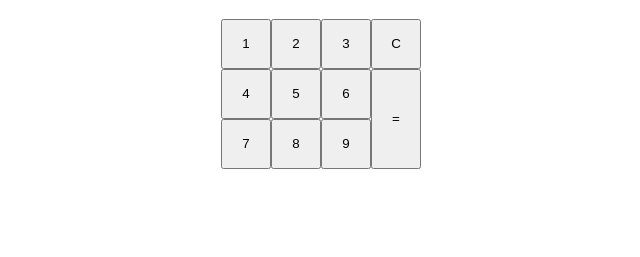
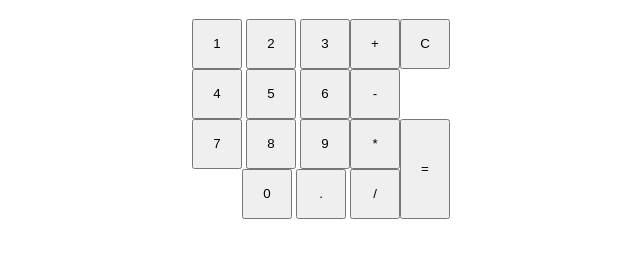
Before and after one commit to Pyrite19/Calculator, a plain HTML site: page index.html in a window 1280 px wide. Shown: the part 69-326 px from the top of the page, without its empty margins (319-959 px from the left). Drawn offline with Linux system fonts and the light colour scheme.

Commit message:
Formatting. Added operators, and gave the buttons IDs.

```diff
--- a/index.html
+++ b/index.html
@@ -17,9 +17,33 @@
         </div>
         <div class="keypad">
             <div class="numpad">
-                <div class="row"><button>1</button><button>2</button><button>3</button></div>
-                <div class="row"><button>4</button><button>5</button><button>6</button></div>
-                <div class="row"><button>7</button><button>8</button><button>9</button></div>
+                <div class="row">
+                    <button id="one">1</button>
+                    <button id="two">2</button>
+                    <button id="three">3</button>
+                </div>
+                <div class="row">
+                    <button id="four">4</button>
+                    <button id="five">5</button>
+                    <button id="six">6</button>
+                </div>
+                <div class="row">
+                    <button id="seven">7</button>
+                    <button id="eight">8</button>
+                    <button id="nine">9</button>
+                </div>
+                <div class="bottomRow">
+                    <button id="zero">0</button>
+                    <button id="decimal">.</button>
+                </div>
+            </div>
+            <div class="operators">
+                <div class="column">
+                    <button id="addition">+</button>
+                    <button id="subtraction">-</button>
+                    <button id="multiplication">*</button>
+                    <button id="division">/</button>
+                </div>
             </div>
             <div class="sideBtns">
                 <button>C</button><button class="tallBtn">=</button>
--- a/style.css
+++ b/style.css
@@ -25,9 +25,19 @@ body {
 .sideBtns {
     display: flex;
     flex-direction: column;
+    gap: 50px;
 }
 
 button {
     height: 50px;
     width: 50px;
 }
+
+.column {
+    display: flex;
+    flex-direction: column;
+}
+
+.bottomRow {
+    margin-left: 50px;
+}
```
